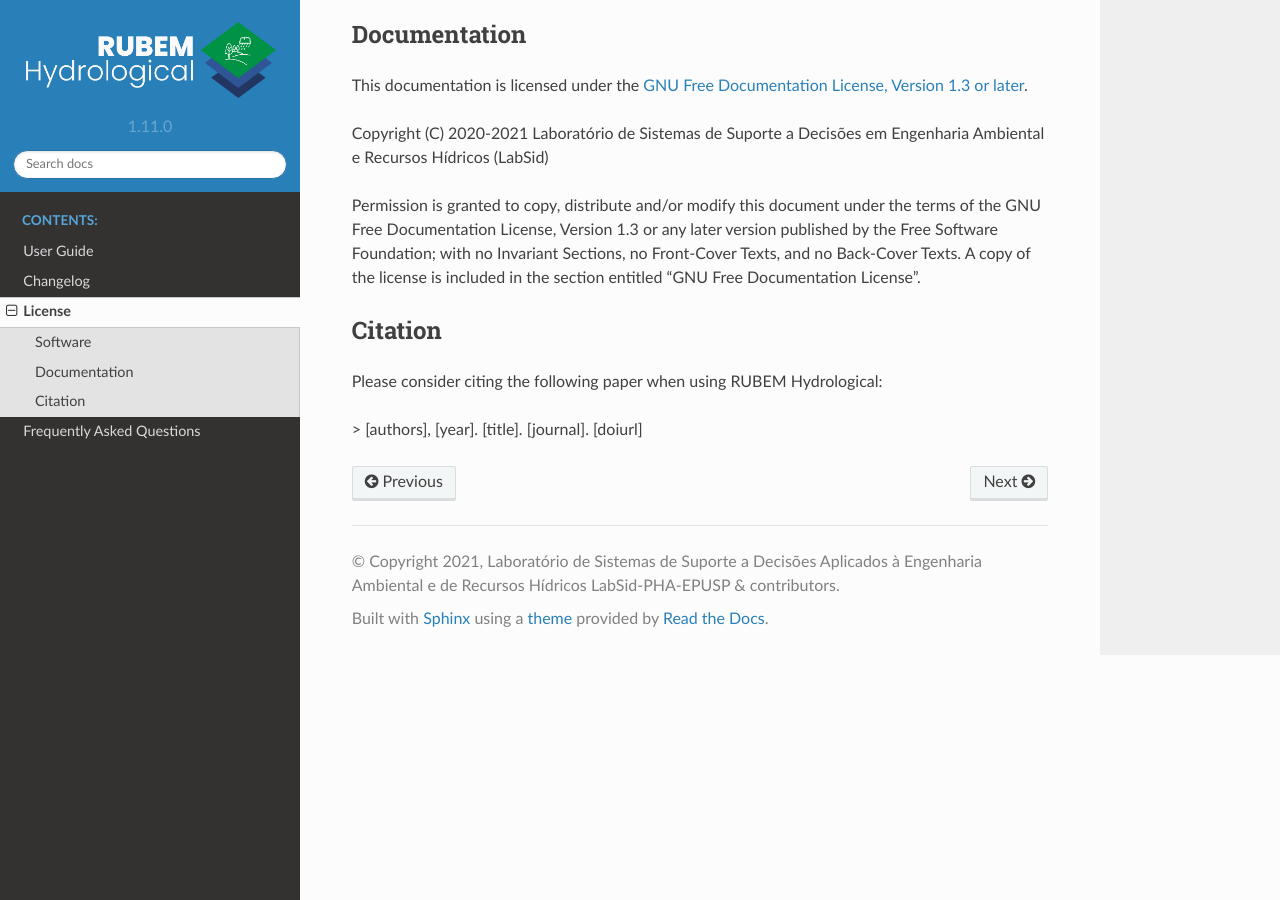
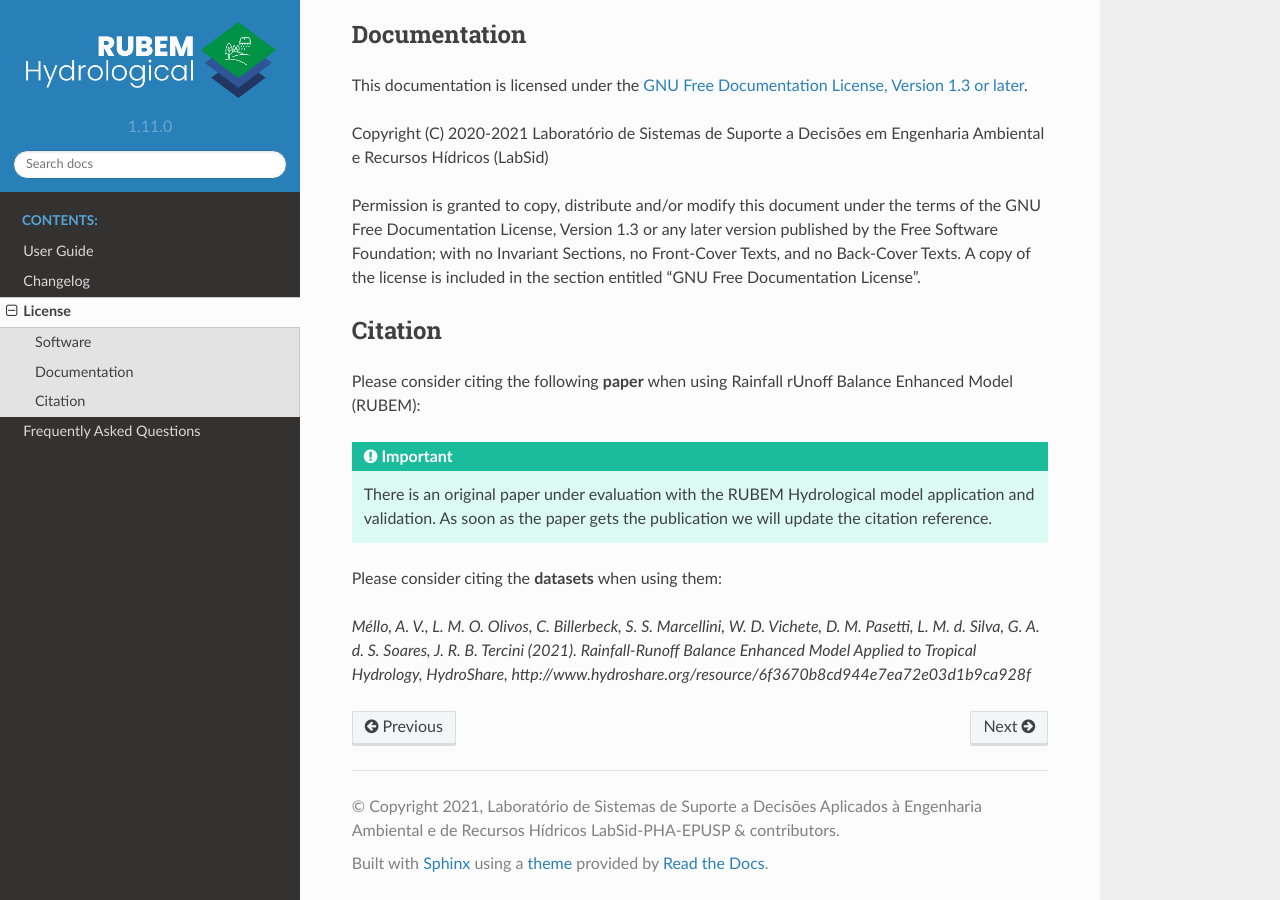
Before and after one commit to LabSid-USP/RUBEMHydrological, a Sphinx documentation site: the page built from help/source/license.rst, in a window 1280 px wide and 900 px high, scrolled down 606 px. Built offline with Sphinx 7.4.7 and the Read the Docs theme 2.0.0, drawn with Linux system fonts in a browser that asks for light colours; pages that are not in the unit, such as notebooks, are missing from menus.

```diff
--- a/help/source/license.rst
+++ b/help/source/license.rst
@@ -23,9 +23,17 @@
 
 Permission is granted to copy, distribute and/or modify this document under the terms of the GNU Free Documentation License, Version 1.3 or any later version published by the Free Software Foundation; with no Invariant Sections, no Front-Cover Texts, and no Back-Cover Texts. A copy of the license is included in the section entitled "GNU Free Documentation License".
 
+.. _cite-us:
+
 Citation
 --------
 
-Please consider citing the following paper when using RUBEM Hydrological:
+Please consider citing the following **paper** when using Rainfall rUnoff Balance Enhanced Model (RUBEM):
 
-> [authors], [year]. [title]. [journal]. [doiurl]
+.. important::
+
+    There is an original paper under evaluation with the RUBEM Hydrological model application and validation. As soon as the paper gets the publication we will update the citation reference.
+
+Please consider citing the **datasets** when using them:
+
+`Méllo, A. V., L. M. O. Olivos, C. Billerbeck, S. S. Marcellini, W. D. Vichete, D. M. Pasetti, L. M. d. Silva, G. A. d. S. Soares, J. R. B. Tercini (2021). Rainfall-Runoff Balance Enhanced Model Applied to Tropical Hydrology, HydroShare, http://www.hydroshare.org/resource/6f3670b8cd944e7ea72e03d1b9ca928f`
```
